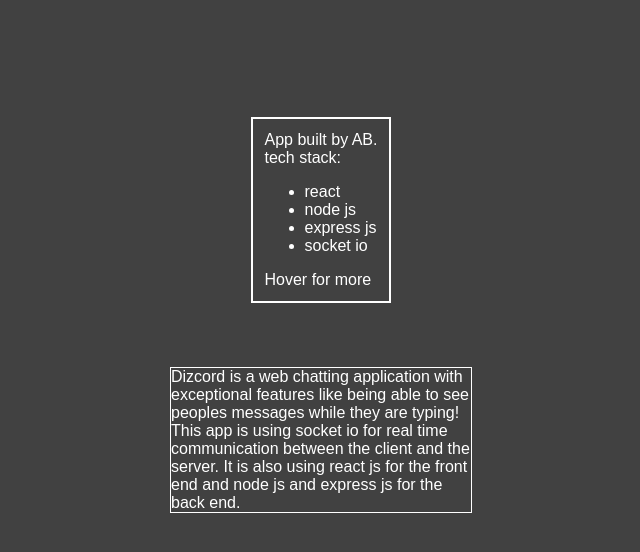
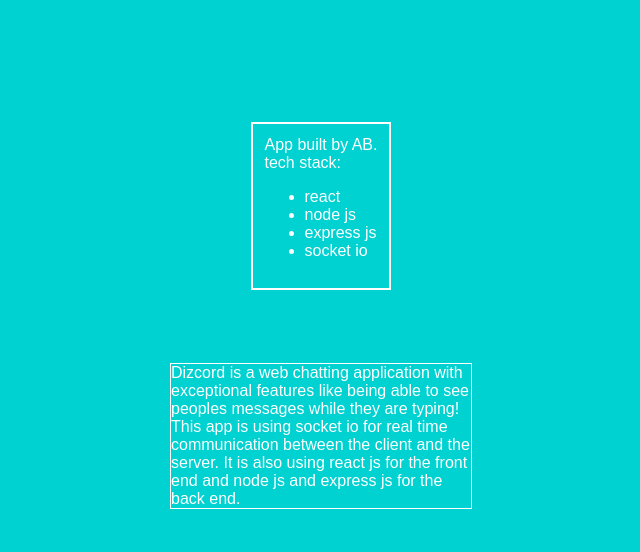
Before and after one commit to abmah/bruh, a React (Create React App) app in the folder client/: page /about in a window 1280 px wide. Shown: the top 552 px of the page, without its empty margins (319-959 px from the left). Built offline with nearby package versions, Linux system fonts and the light colour scheme.

Commit message:
better styles

```diff
--- a/client/src/pages/AboutPage.js
+++ b/client/src/pages/AboutPage.js
@@ -19,7 +19,7 @@
           <li>express js</li>
           <li>socket io</li>
         </ul>
-        Hover for more
+
       </div>
       <div className="more-about">
         Dizcord is a web chatting application with exceptional features like
--- a/client/src/pages/IndexPage.js
+++ b/client/src/pages/IndexPage.js
@@ -17,7 +17,7 @@
   // background color logic
 
   // create the observer
-  const { ref: titleSlid, inView } = useInView();
+  const { ref: titleSlid, inView } = useInView({ threshold: 0.4 });
   const [scrollInPixels, setScrollInPixels] = React.useState(0);
   window.addEventListener("scroll", () => {
     setScrollInPixels(Math.floor(window.scrollY));
--- a/client/src/pages/components/Card.js
+++ b/client/src/pages/components/Card.js
@@ -2,7 +2,7 @@
 import { useInView } from "react-intersection-observer";
 export default function Card() {
   // Create the observer, same as before:
-  const { ref: card, inView } = useInView({});
+  const { ref: card, inView } = useInView({ threshold: 0.2 });
 
   return (
     <div ref={card} className={`app-card ${inView ? "card-in" : "card-out"}`}>
--- a/client/src/pages/components/CardTwo.js
+++ b/client/src/pages/components/CardTwo.js
@@ -16,7 +16,7 @@
   //   observer.observe(showRef.current);
   // }, []);
 
-  const { ref: bruhRef, inView } = useInView();
+  const { ref: bruhRef, inView } = useInView({ threshold: 0.2 });
   return (
     <div
       ref={bruhRef}
--- a/client/src/pages/index.css
+++ b/client/src/pages/index.css
@@ -416,7 +416,7 @@
 }
 
 .about-page {
-  background-color: #414141;
+  background-color: #00d1d1;
   height: 100vh;
   display: grid;
   place-items: center;
```
